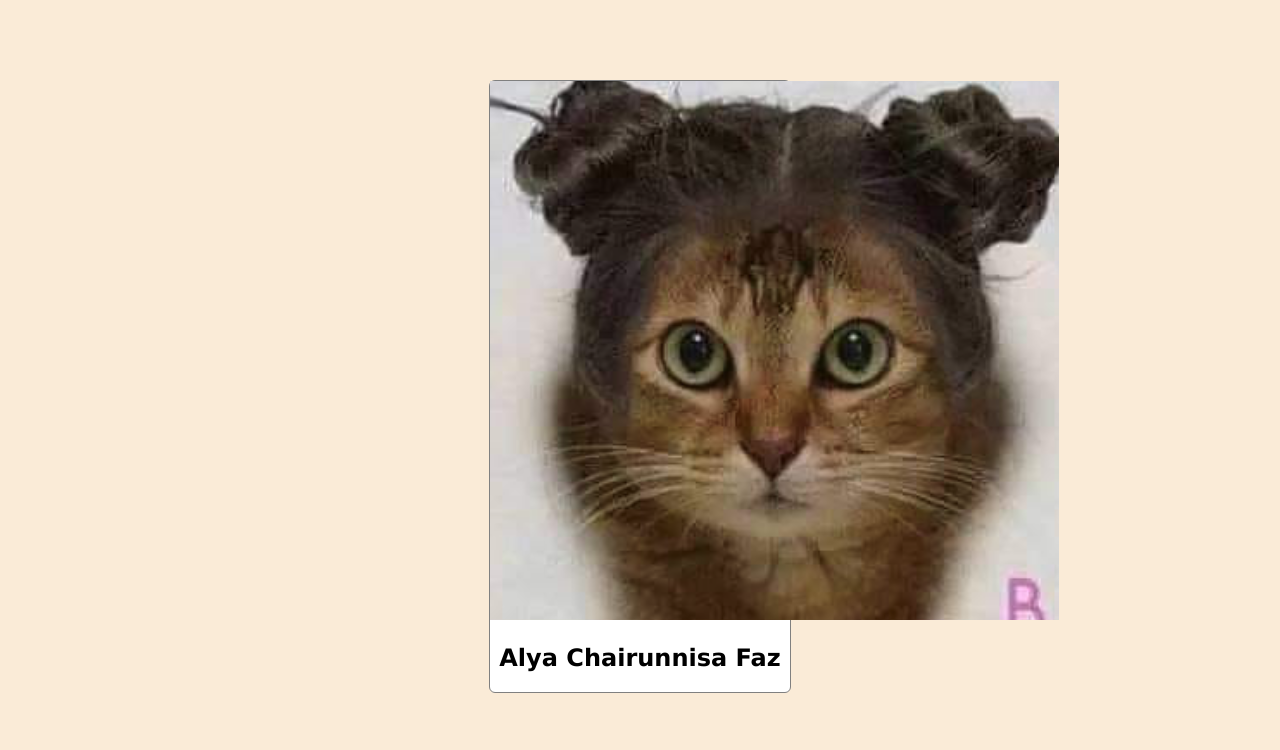
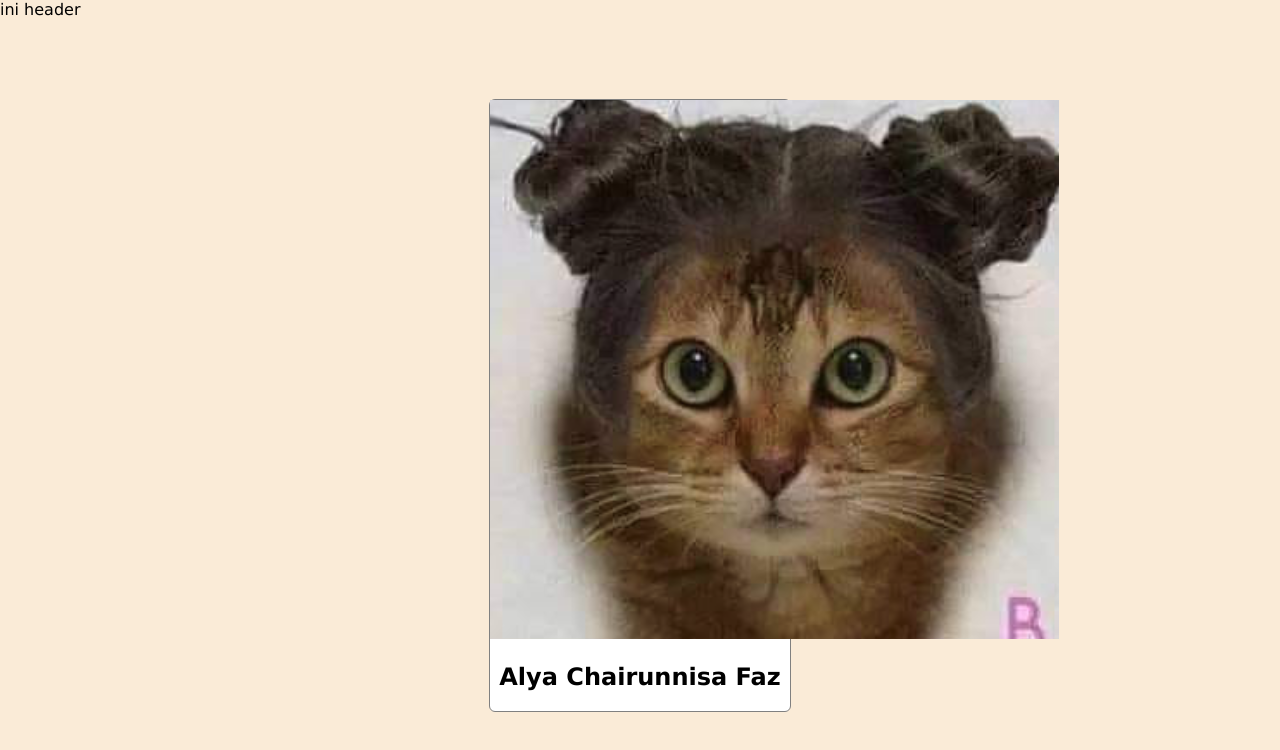
Before and after one commit to alyachfa/Praktikum-RPL, a plain HTML site: page index.html in a window 1280 px wide. Drawn offline with Linux system fonts and the light colour scheme.

Commit message:
penambahan id header

```diff
--- a/index.html
+++ b/index.html
@@ -5,10 +5,15 @@
 	<link rel="stylesheet" type="text/css" href="style.css">
 </head>
 <body>
+	<div id="header">
+		ini header
+	</div>
+
 	<div id="profile-container">
 		<img  id="profile-picture" src="images/foto.png" alt="Foto Profil">
 		<h2 id="profile-name">Alya Chairunnisa Faz</h2>
 	</div>
 
+
 </body>
 </html>
```
